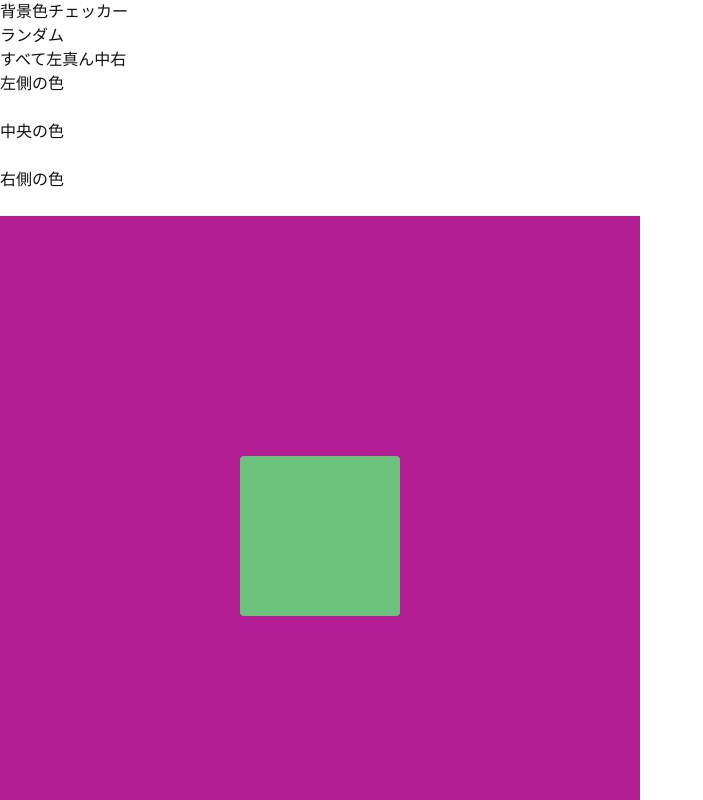
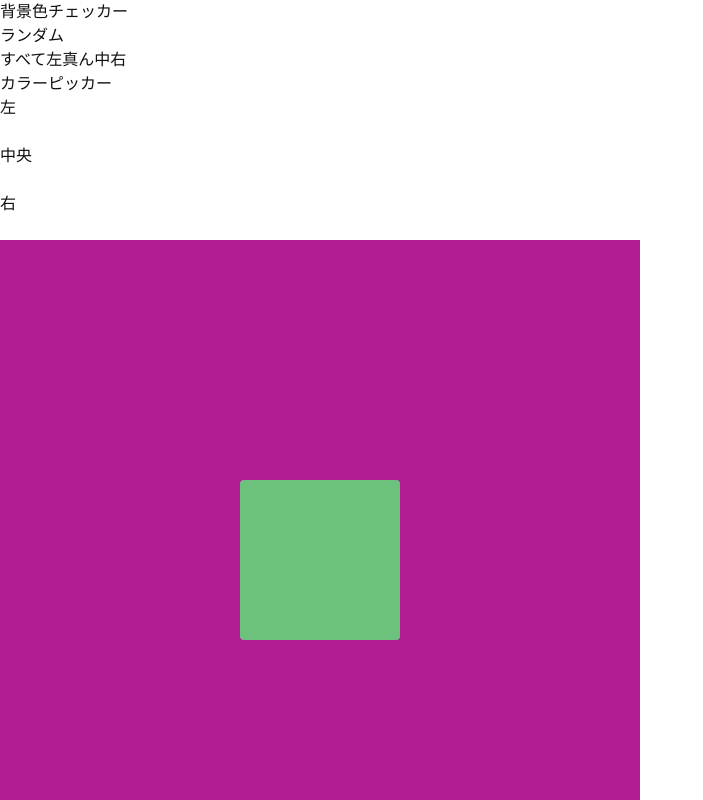
Before and after one commit to masavo/color-harmony-checker, a Next.js app: page / in a window 1280 px wide. Shown: the top 800 px of the page, without its empty margins (0-703 px from the left). Built offline with nearby package versions, Linux system fonts and the light colour scheme.

Commit message:
カラーピッカー部分のタイトル・ラベルをシンプルに修正（『の色』削除・枠線デザイン追加）

```diff
--- a/src/app/page.tsx
+++ b/src/app/page.tsx
@@ -118,18 +118,23 @@ export default function Home() {
           </div>
         </div>
 
-        <div className={"gap-8 mb-8 items-start justify-center flex flex-row"}>
+        <div className="mb-8 relative flex flex-col items-center">
+          <div className="absolute -top-3 left-1/2 -translate-x-1/2 bg-gray-100 px-3 text-lg font-bold z-10 border border-gray-300 rounded-full">
+            カラーピッカー
+          </div>
+          <div className="w-full border border-gray-300 rounded-lg pt-6 pb-4 px-2 flex flex-row gap-8 items-start justify-center bg-gray-100">
             <div className="flex-1 flex flex-col items-center">
-            <h2 className="text-xl font-semibold mb-4">左側の色</h2>
+              <h2 className="text-xl font-semibold mb-4">左</h2>
               <ColorPicker value={leftColor} onChange={setLeftColor} />
             </div>
             <div className="flex-1 flex flex-col items-center">
-            <h2 className="text-xl font-semibold mb-4">中央の色</h2>
+              <h2 className="text-xl font-semibold mb-4">中央</h2>
               <ColorPicker value={centerColor} onChange={setCenterColor} />
             </div>
             <div className="flex-1 flex flex-col items-center">
-            <h2 className="text-xl font-semibold mb-4">右側の色</h2>
+              <h2 className="text-xl font-semibold mb-4">右</h2>
               <ColorPicker value={rightColor} onChange={setRightColor} />
+            </div>
           </div>
         </div>
 
```
Lines whose indentation alone changed are shown as unchanged.
